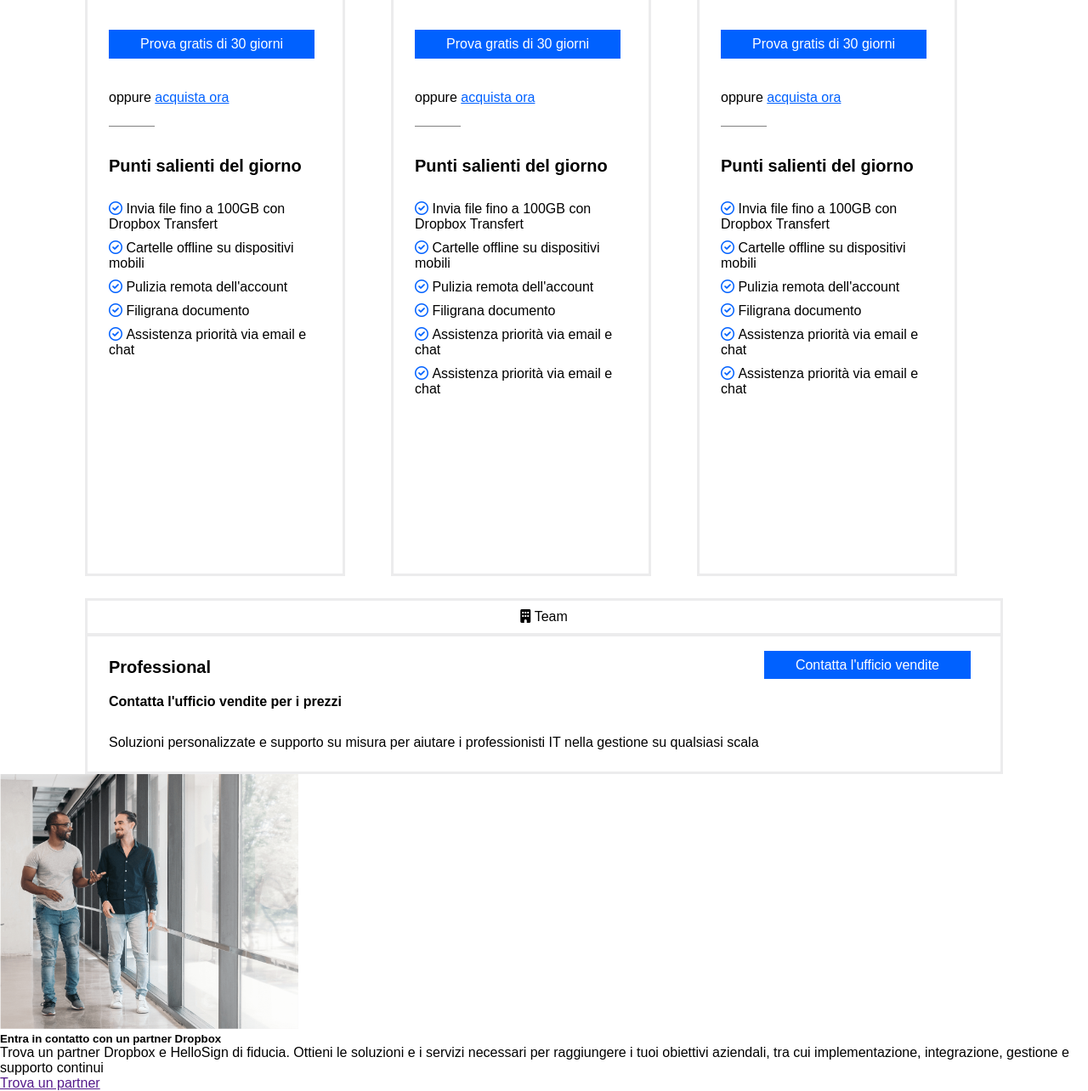
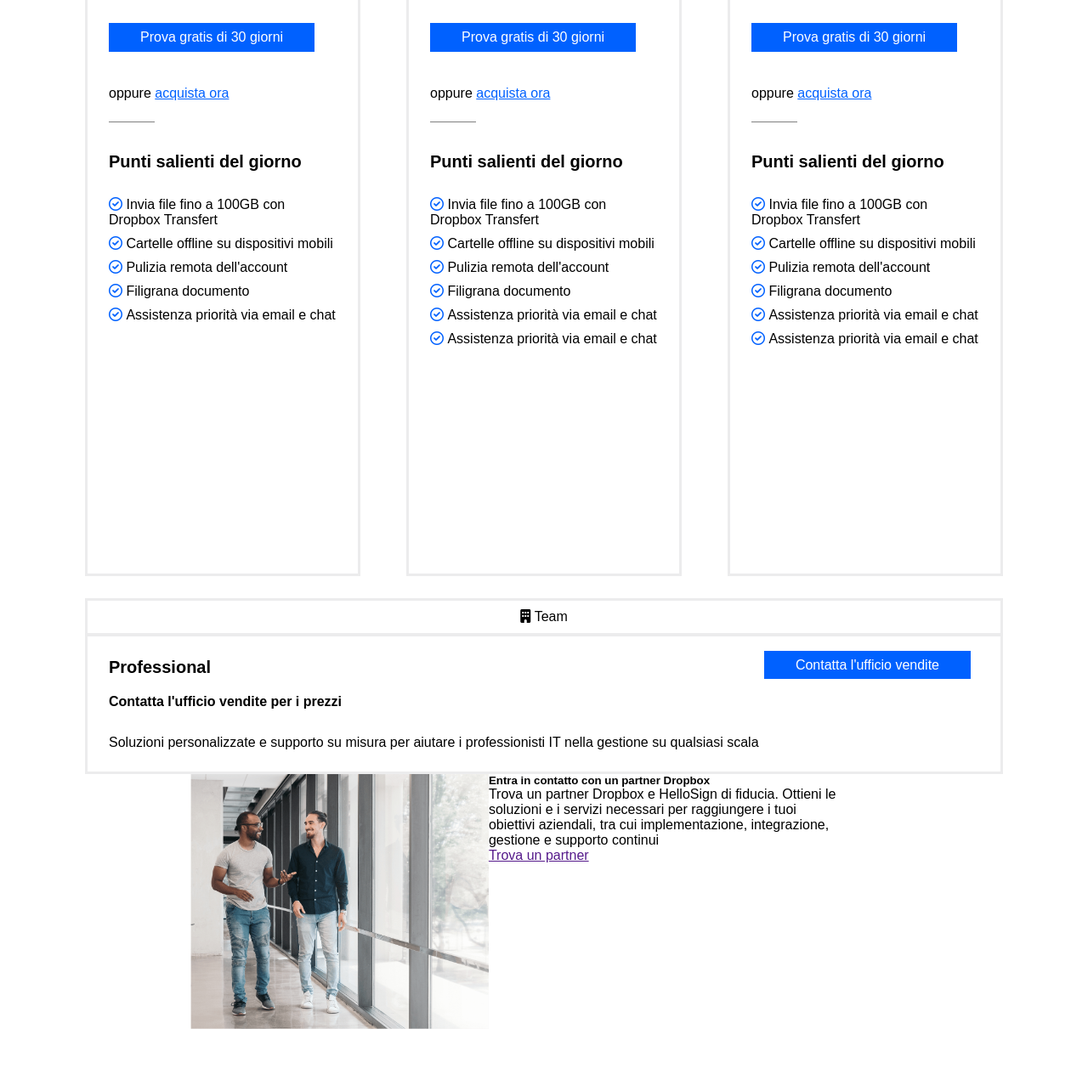
Before and after one commit to Selenejpg/htmlcss-dropbox, a plain HTML site: page index.html in a window 1280 px wide. Shown: the part 1258-2542 px from the top of the page at 85% size. After the commit the page ends 2473 px from the top, so only its background shows below. Drawn offline with Linux system fonts and the light colour scheme.

Commit message:
correzioni

```diff
--- a/index.html
+++ b/index.html
@@ -147,7 +147,7 @@
 
             </div>
 
-            <div class="colonna">
+            <div class="colonna right">
                 <div class="icona"><i class="fa-solid fa-building"></i>&nbsp;Singolo</div>
                 <hr>
                 <div class="padding">
--- a/style.css
+++ b/style.css
@@ -152,10 +152,14 @@ h3 {
 
 .colonna {
     float: left;
-    width: calc(85% / 3);
+    width: calc(90% / 3);
     height: 1000px;
     margin-right: 5%;
     border: 3px solid #ececed;
+}
+
+.right {
+    margin-right: 0;
 }
 
 .piano {
@@ -280,6 +284,7 @@ h4 {
 
 .pad {
     padding: 25px;
+    margin: auto;
 }
 
 .par {
@@ -293,7 +298,8 @@ h4 {
 
 .mainquattro {
     margin: auto;
-    width: 100%;
+    max-width: 1080px;
+    width: 65%;
 }
 
 .imgpartner {
@@ -302,8 +308,10 @@ h4 {
 
 .partner {
     height: 300px;
+    max-width: 100%
 }
 
 .p-3 {
-    float: right;
+    float: left;
+    width: 50%;
 }
```
